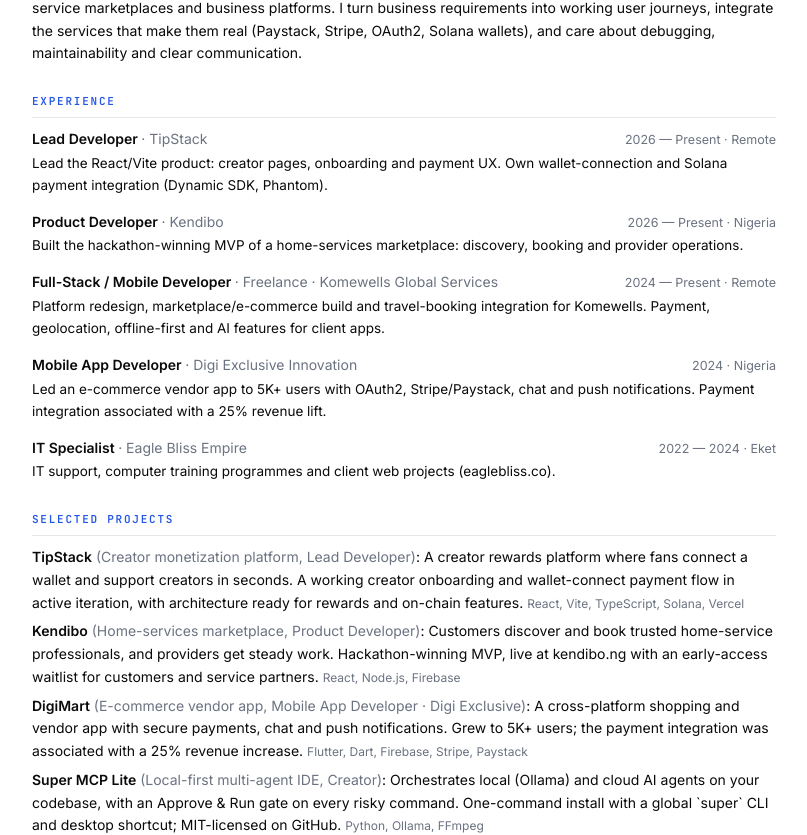
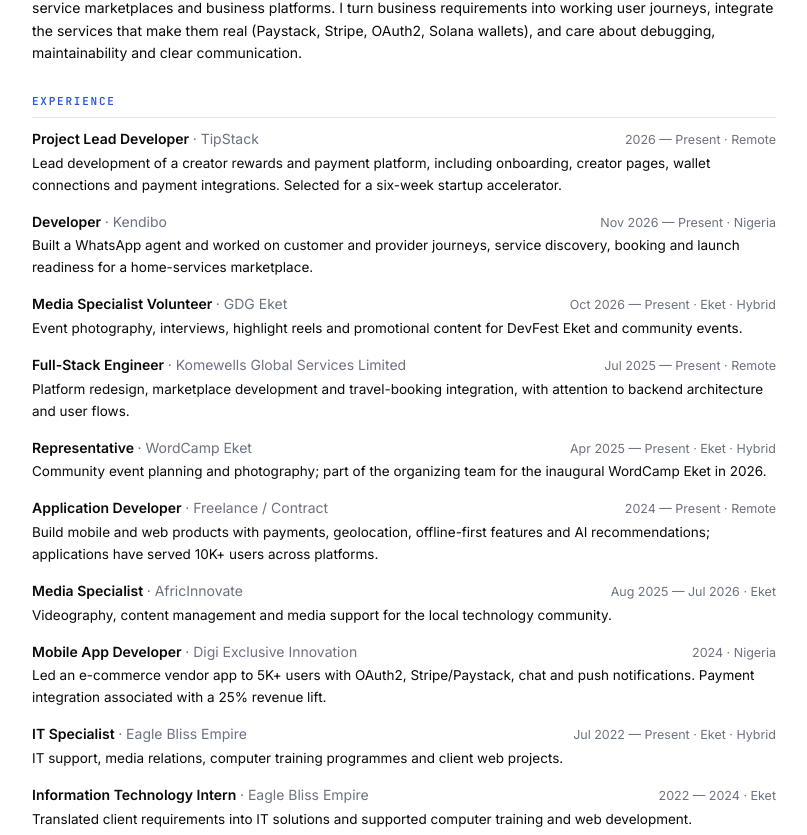
Before and after one commit to marhshallpresson/portfolio, a Next.js app: page /resume in a window 1280 px wide. Shown: the part 355-1190 px from the top of the page, without its empty margins (236-1043 px from the left). Built offline with nearby package versions, Linux system fonts and the light colour scheme; a web font is replaced by a local one.

Commit message:
Update professional and community experience

```diff
--- a/src/data/profile.ts
+++ b/src/data/profile.ts
@@ -17,7 +17,7 @@ export const profile = {
     "Full-stack engineer with 3+ years shipping web and cross-platform products: creator payments, e-commerce, service marketplaces and business platforms. I turn business requirements into working user journeys, integrate the services that make them real (Paystack, Stripe, OAuth2, Solana wallets), and care about debugging, maintainability and clear communication.",
   about: [
     "I'm Marshall, an engineer from Eket, Akwa Ibom, Nigeria. I started in 2022 doing IT support and teaching computer classes at Eagle Bliss Empire, taught myself mobile development, and have been shipping products for clients and teams ever since.",
-    "Today I lead development at TipStack, a creator monetization platform on Solana, and build product at Kendibo, a hackathon-winning home-services marketplace. I also contract for businesses that need a platform redesigned, a marketplace built, or a payment flow that just works.",
+    "Today I lead development at TipStack, a creator monetization platform on Solana, and develop Kendibo, a home-services marketplace at the MVP stage. I also contract for businesses that need a platform redesigned, a marketplace built, or a payment flow that just works.",
     "I build under pressure and in public: 1st place at the DevFest Eket and Build with AI hackathons, 2nd place at Next Gen Summit Uyo, and open-source tools on GitHub. I'm completing a B.Sc. in Computer Science at Miva Open University, and I care about clean code, clear communication and owning outcomes end to end.",
   ],
   location: "Eket, Akwa Ibom, Nigeria",
@@ -74,7 +74,7 @@ export type Org = { id: string; name: string; initials: string; color: string; a
 /** Teams, clients and communities. Drop a real logo at public/logos/<id>.svg and set `logo`. */
 export const orgs: Org[] = [
   { id: "tipstack", name: "TipStack", initials: "TS", color: "#9B37E6", about: "Creator monetization and rewards platform on Solana. I lead development.", logo: "/logos/tipstack.png" },
-  { id: "kendibo", name: "Kendibo", initials: "K", color: "#0F9D58", about: "Home-services marketplace connecting customers with trusted professionals. Hackathon winner.", url: "https://kendibo.ng" }, // TODO: add logo: "/logos/kendibo.png"
+  { id: "kendibo", name: "Kendibo", initials: "K", color: "#0F9D58", about: "Pre-launch home-services marketplace connecting customers with professionals.", url: "https://kendibo.ng" }, // TODO: add logo: "/logos/kendibo.png"
   { id: "missnova", name: "Miss Nova Nigeria", initials: "MN", color: "#C99A16", about: "National pageant organisation. Website build and content migration.", logo: "/logos/missnova.png" },
   { id: "nextgen", name: "NextGen Talent", initials: "NG", color: "#C99A16", about: "E-voting, event tickets and commerce platform for talent shows.", url: "https://nextgentalenttv.com", logo: "/logos/nextgen.png" },
   { id: "asoeva", name: "ASO EVA", initials: "AE", color: "#6B21A8", about: "Asoeva Awards: official public voting platform for the Association of Event Vendors.", url: "https://asoeva.vercel.app", logo: "/logos/asoeva.jpg" },
@@ -84,6 +84,9 @@ export const orgs: Org[] = [
   { id: "eaglebliss", name: "Eagle Bliss Empire", initials: "EB", color: "#1E40AF", about: "IT services company where I started: support, training and client websites." },
   { id: "superteam", name: "Superteam NG", initials: "ST", color: "#5B21B6", about: "Solana builder community. Pitched TipStack at Superteam NG's Frontier hackathon event." },
   { id: "gdg", name: "GDG DevFest Eket", initials: "G", color: "#1A73E8", about: "Google Developer Groups. 1st place at the DevFest Eket and Build with AI hackathons." },
+  { id: "wordcamp", name: "WordCamp Eket", initials: "WC", color: "#21759B", about: "Community-led WordPress event in Eket." },
+  { id: "africinnovate", name: "AfricInnovate", initials: "AI", color: "#0E7490", about: "Community technology organization in Eket." },
+  { id: "freelance", name: "Freelance / Contract", initials: "MP", color: "#2456E6", about: "Independent web and mobile development." },
 ];
 
 export type Project = {
@@ -149,12 +152,12 @@ export const projects: Project[] = [
     color: "#0B7A44",
     ink: "light",
     pattern: "grid",
-    summary: "Customers discover and book trusted home-service professionals, and providers get steady work.",
+    summary: "A pre-launch home-services marketplace intended to help customers find professionals and providers access jobs.",
     problem: "Finding a reliable plumber, electrician or cleaner runs on word of mouth. Customers can't compare providers, and good providers can't reach new customers.",
     approach: "Mapped the platform as two products sharing one core: the customer journey (discover → compare → book) and the provider journey (onboard → receive jobs → manage work), then built the MVP around booking as the central object.",
     decisions: "Kept v1 scope to discovery, booking and provider operations; payments, ratings and dispute handling were sequenced for after launch to get real usage data first.",
     challenges: "Balancing a two-sided marketplace: designing flows that work for customers without overloading providers, and defining clear launch-readiness criteria for a small team.",
-    result: "Hackathon-winning MVP, live at kendibo.ng with an early-access waitlist for customers and service partners.",
+    result: "MVP and pre-launch product with a WhatsApp agent; the team reports winning a hackathon. An early-access site is available for customers and service partners.",
     stack: ["React", "Node.js", "Firebase"], // TODO: confirm exact stack
     live: "https://kendibo.ng",
     shots: [{ src: "/shots/kendibo-home.jpg", label: "Landing page" }, { src: "/shots/kendibo-2.jpg", label: "How it works" }, { src: "/shots/kendibo-3.jpg", label: "Services" }],
@@ -339,16 +342,26 @@ export const communityWork = [
   { year: "2026", title: "Volunteer", event: "Build with AI Eket", description: "Supported a community event focused on hands-on AI development.", source: "https://ng.linkedin.com/in/iamjackieriel", sourceLabel: "Read the organizer's mention" },
 ];
 export const experience: Role[] = [
-  { title: "Lead Developer", org: "TipStack", orgId: "tipstack", period: "2026 — Present", place: "Remote", badge: "Remote",
-    summary: "Lead the React/Vite product: creator pages, onboarding and payment UX. Own wallet-connection and Solana payment integration (Dynamic SDK, Phantom)." },
-  { title: "Product Developer", org: "Kendibo", orgId: "kendibo", period: "2026 — Present", place: "Nigeria", badge: "Nigeria",
-    summary: "Built the hackathon-winning MVP of a home-services marketplace: discovery, booking and provider operations." },
-  { title: "Full-Stack / Mobile Developer", org: "Freelance · Komewells Global Services", orgId: "komewells", period: "2024 — Present", place: "Remote", badge: "Contract",
-    summary: "Platform redesign, marketplace/e-commerce build and travel-booking integration for Komewells. Payment, geolocation, offline-first and AI features for client apps." },
+  { title: "Project Lead Developer", org: "TipStack", orgId: "tipstack", period: "2026 — Present", place: "Remote", badge: "Remote",
+    summary: "Lead development of a creator rewards and payment platform, including onboarding, creator pages, wallet connections and payment integrations. Selected for a six-week startup accelerator." },
+  { title: "Developer", org: "Kendibo", orgId: "kendibo", period: "Nov 2026 — Present", place: "Nigeria", badge: "MVP / Pre-launch",
+    summary: "Built a WhatsApp agent and worked on customer and provider journeys, service discovery, booking and launch readiness for a home-services marketplace." },
+  { title: "Media Specialist Volunteer", org: "GDG Eket", orgId: "gdg", period: "Oct 2026 — Present", place: "Eket · Hybrid", badge: "Volunteer",
+    summary: "Event photography, interviews, highlight reels and promotional content for DevFest Eket and community events." },
+  { title: "Full-Stack Engineer", org: "Komewells Global Services Limited", orgId: "komewells", period: "Jul 2025 — Present", place: "Remote", badge: "Freelance",
+    summary: "Platform redesign, marketplace development and travel-booking integration, with attention to backend architecture and user flows." },
+  { title: "Representative", org: "WordCamp Eket", orgId: "wordcamp", period: "Apr 2025 — Present", place: "Eket · Hybrid", badge: "Community",
+    summary: "Community event planning and photography; part of the organizing team for the inaugural WordCamp Eket in 2026." },
+  { title: "Application Developer", org: "Freelance / Contract", orgId: "freelance", period: "2024 — Present", place: "Remote", badge: "Contract",
+    summary: "Build mobile and web products with payments, geolocation, offline-first features and AI recommendations; applications have served 10K+ users across platforms." },
+  { title: "Media Specialist", org: "AfricInnovate", orgId: "africinnovate", period: "Aug 2025 — Jul 2026", place: "Eket", badge: "Part-time",
+    summary: "Videography, content management and media support for the local technology community." },
   { title: "Mobile App Developer", org: "Digi Exclusive Innovation", orgId: "digi", period: "2024", place: "Nigeria", badge: "Nigeria",
     summary: "Led an e-commerce vendor app to 5K+ users with OAuth2, Stripe/Paystack, chat and push notifications. Payment integration associated with a 25% revenue lift." },
-  { title: "IT Specialist", org: "Eagle Bliss Empire", orgId: "eaglebliss", period: "2022 — 2024", place: "Eket", badge: "On-site",
-    summary: "IT support, computer training programmes and client web projects (eaglebliss.co)." },
+  { title: "IT Specialist", org: "Eagle Bliss Empire", orgId: "eaglebliss", period: "Jul 2022 — Present", place: "Eket · Hybrid", badge: "Full-time",
+    summary: "IT support, media relations, computer training programmes and client web projects." },
+  { title: "Information Technology Intern", org: "Eagle Bliss Empire", orgId: "eaglebliss", period: "2022 — 2024", place: "Eket", badge: "Internship",
+    summary: "Translated client requirements into IT solutions and supported computer training and web development." },
 ];
 
 export const education = [
```
